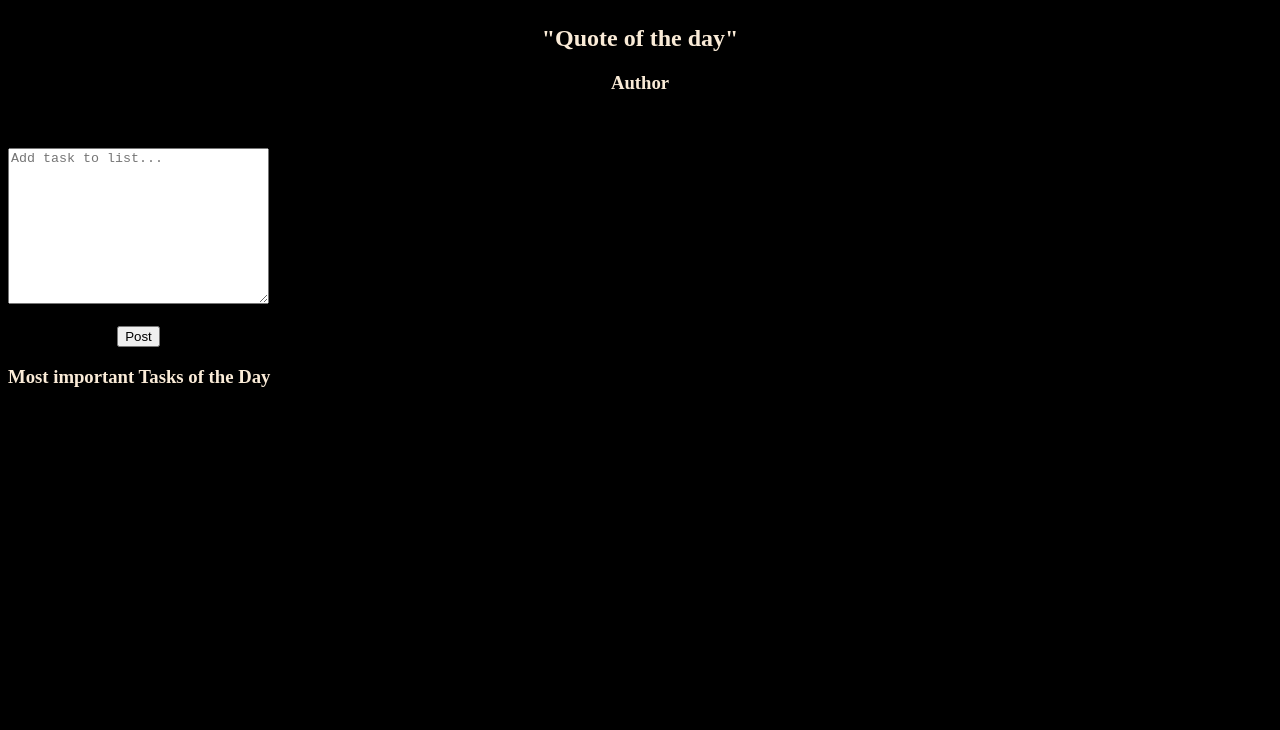
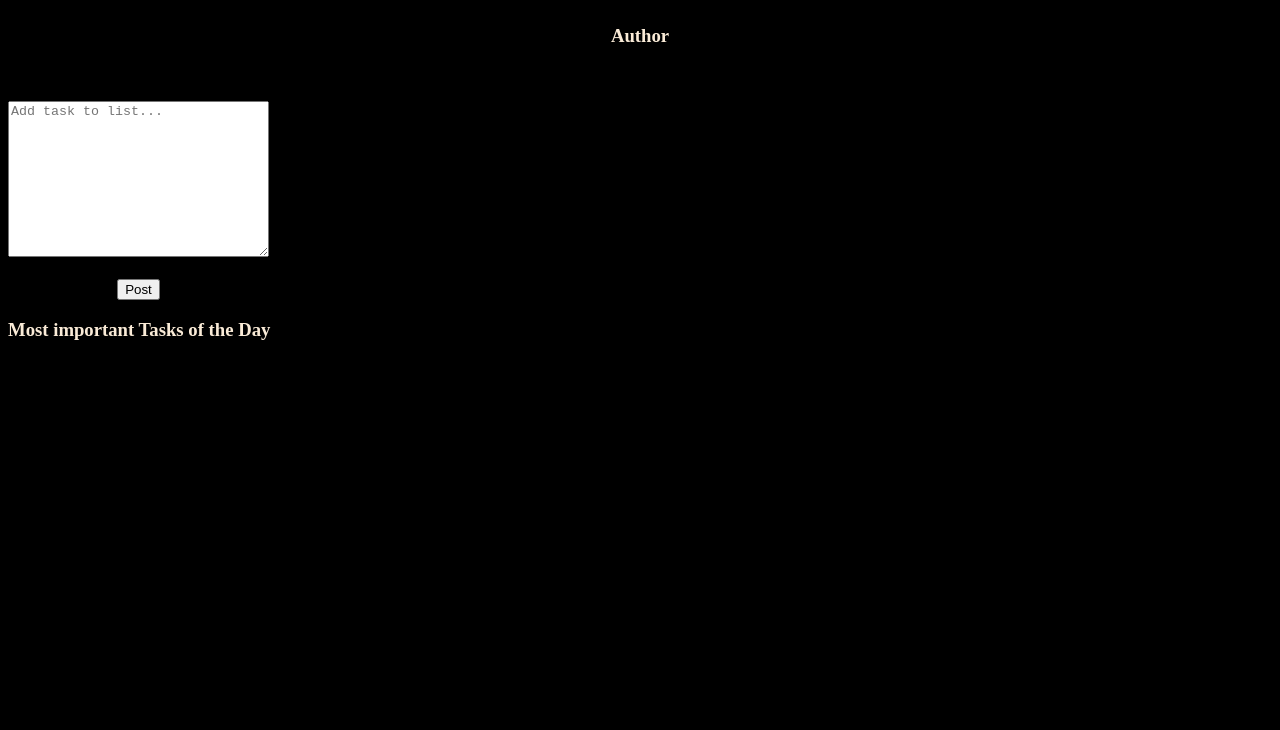
Before and after one commit to donnol87/productivityPlanner, a plain HTML site: page index.html in a window 1280 px wide. Shown: the part 70-800 px from the top of the page. Drawn offline with Linux system fonts and the light colour scheme.

Commit message:
changed quote area on homepage

```diff
--- a/index.html
+++ b/index.html
@@ -16,7 +16,7 @@
         <h2 class="item-right" id="today-date">Today's date to the right</h2>
     </section>
 
-    <h2 class="quote">"Quote of the day"</h2>
+    <h2 class="quote" id="quoteDisplay"></h2>
     <h3 class="author">Author</h3>
 
     <section class="main">
```
